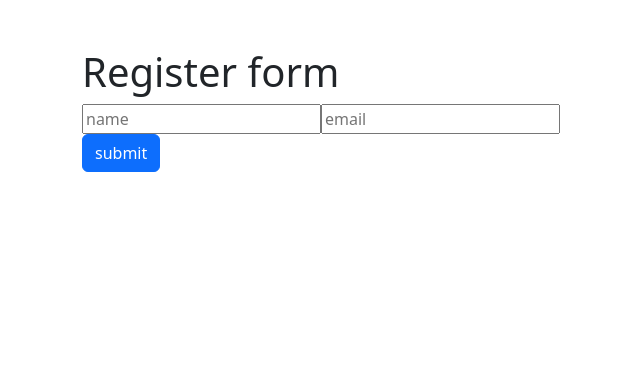
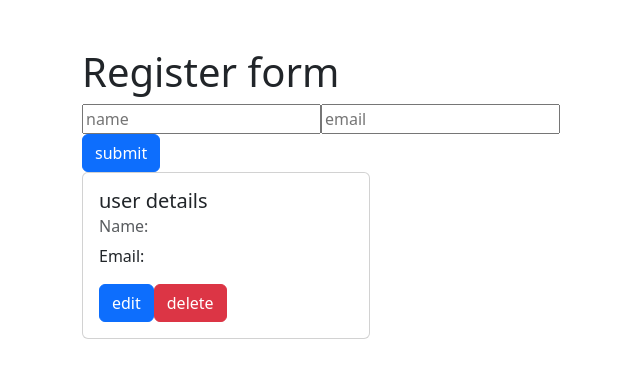
Before and after one commit to Nananhyira/advice-app, a React (Vite) app: page / in a window 1280 px wide. Shown: the top 378 px of the page, without its empty margins (630-1270 px from the left). Built offline with nearby package versions, Linux system fonts and the light colour scheme.

Commit message:
adding  A CARD

```diff
--- a/src/componenes/Form.jsx
+++ b/src/componenes/Form.jsx
@@ -1,19 +1,20 @@
 import { useState } from "react";
+import { Row, Card } from "react-bootstrap";
 import Button from "react-bootstrap/Button";
 
 const Form = () => {
-	const [users, setUsers] = useState({name:"ama",email:"ama@@gmail.com"});
+	const [users, setUsers] = useState({ name: "ama", email: "ama@@gmail.com" });
 	const [name, setName] = useState("");
 	const [email, setEmail] = useState("");
 
-const handleSubmit =(e) =>{
-   e.preventDefault();
-  let user= {name:name, email:email}
-setUsers(user)
-console.log(users, user);
-
-}
-
+	const handleSubmit = (e) => {
+		e.preventDefault();
+		let user = { name: name, email: email };
+		setUsers(user);
+		// console.log(users, user);
+		setName("");
+		setEmail("");
+	};
 
 	return (
 		<div className='container m-5 j'>
@@ -43,7 +44,21 @@ console.log(users, user);
 					</form>
 				</div>
 				<div className='col-md-6'>
-
+					<Row>
+						<div className='col-md-4'>
+							<Card style={{ width: "18rem" }}>
+								<Card.Body>
+									<Card.Title>user details</Card.Title>
+									<Card.Subtitle className='mb-2 text-muted'>
+										Name:
+									</Card.Subtitle>
+									<Card.Text>Email:</Card.Text>
+									<Button variant='primary'>edit</Button>
+									<Button variant='danger'>delete</Button>
+								</Card.Body>
+							</Card>
+						</div>
+					</Row>
 				</div>
 			</div>
 		</div>
```
